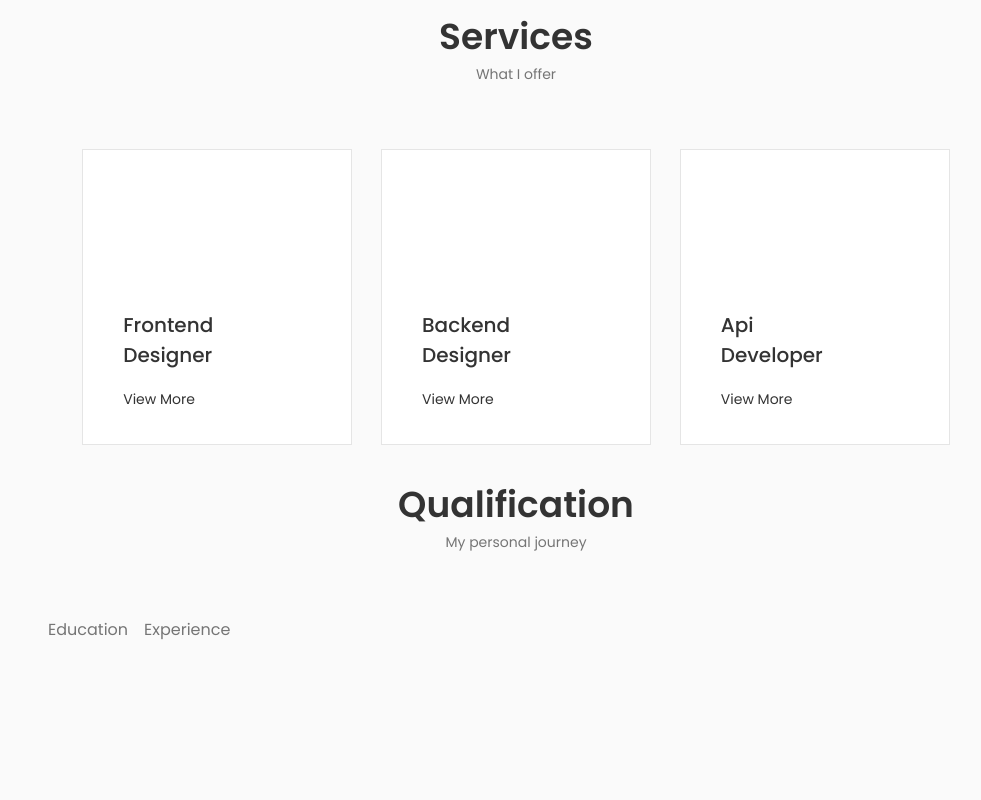
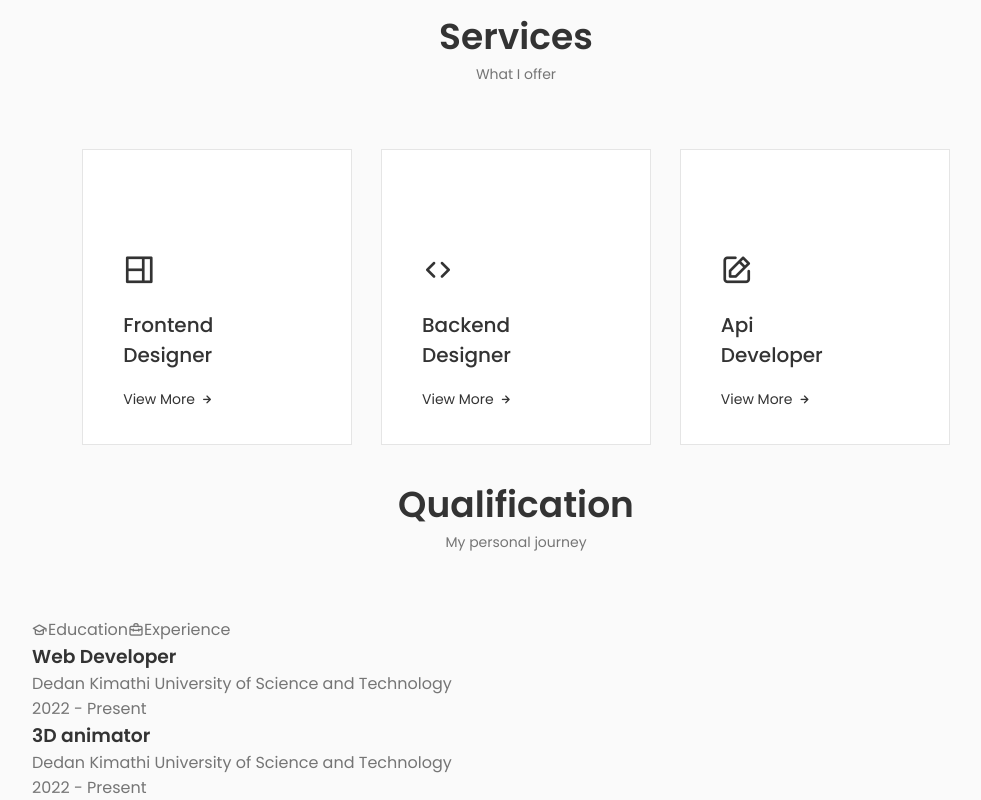
Before and after one commit to gilbert-kiana/Personal_portfolio_ik, a React (Create React App) app: page / in a window 1280 px wide. Shown: the part 2066-2866 px from the top of the page, without its empty margins (124-1105 px from the left). Before the commit the page ends 2708 px from the top, so only its background shows below. Built offline with nearby package versions, Linux system fonts and the light colour scheme.

Commit message:
Qualifications page

```diff
--- a/src/components/about/about.css
+++ b/src/components/about/about.css
@@ -48,8 +48,6 @@
 /* Large devices */
 @media screen and (max-width: 992px) {
   .about__container {
-    grid-template-columns: 1fr;
-    row-gap: 2.5rem;
   }
   .about__img {
     width: 220px;
--- a/src/components/qualifications/Qualification.jsx
+++ b/src/components/qualifications/Qualification.jsx
@@ -1,5 +1,5 @@
-import React from 'react'
-// 1:20:00
+import React from "react";
+// 2:00:00
 const Qualification = () => {
   return (
     <section className-="qualification section">
@@ -9,17 +9,44 @@ const Qualification = () => {
       <div className="qualification__container container">
         <div className="qualification__tabs">
           <div className="qualification__button qualification__active button--flex">
-           <i className="uil uil-graduation-cap qualification__icon"></i>Education
+            <i className="uil uil-graduation-cap qualification__icon"></i>
+            Education
           </div>
 
           <div className="qualification__button button--flex">
-           <i className="uil uil-briefcase-alt qualification__icon"></i>Experience
+            <i className="uil uil-briefcase-alt qualification__icon"></i>
+            Experience
           </div>
           <div className="qualification__sections">
-          <div className="qualification__content">
+            <div className="qualification__content qualification__content-active">
               <div className="qualification_data">
                 <div>
-                <h3 className="qualification__title"></h3>
+                  <h3 className="qualification__title">Web Developer</h3>
+                  <span className="qualification__subtitle"></span>Dedan Kimathi
+                  University of Science and Technology
+                  <div className="qualification__calender">
+                    <i className="uil uil-calender-alt"></i> 2022 - Present
+                  </div>
+                </div>
+                <div>
+                  <span className="qualification__rounder"></span>
+                  <span className="qualification__line"></span>
+                </div>
+              </div>
+              <div className="qualification_data">
+                <div></div>
+
+                <div>
+                  <span className="qualification__rounder"></span>
+                  <span className="qualification__line"></span>
+                </div>
+                <div>
+                  <h3 className="qualification__title">3D animator</h3>
+                  <span className="qualification__subtitle"></span>Dedan Kimathi
+                  University of Science and Technology
+                  <div className="qualification__calender">
+                    <i className="uil uil-calender-alt"></i> 2022 - Present
+                  </div>
                 </div>
               </div>
             </div>
@@ -27,7 +54,7 @@ const Qualification = () => {
         </div>
       </div>
     </section>
-  )
-}
+  );
+};
 
-export default Qualification
+export default Qualification;
```
Lines whose indentation alone changed are shown as unchanged.
